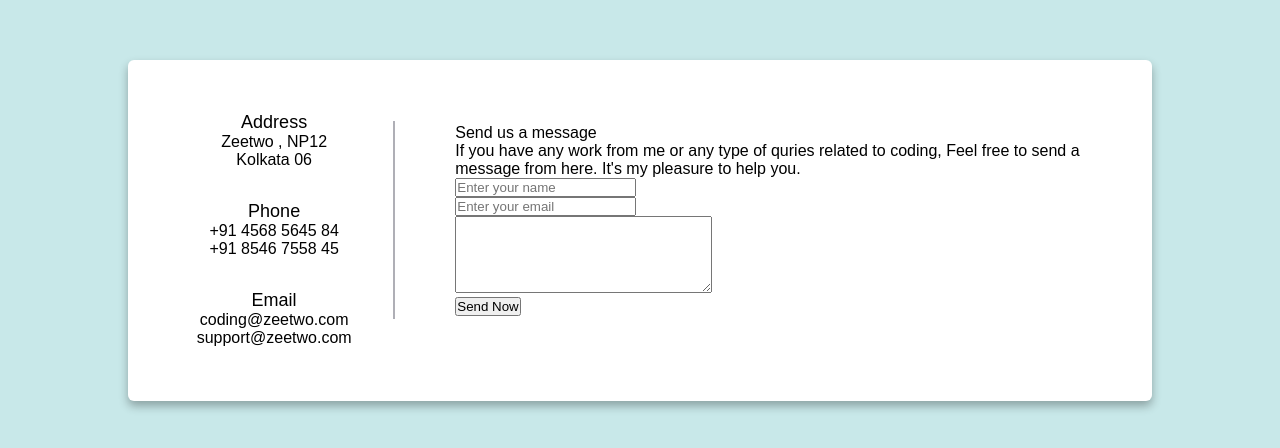
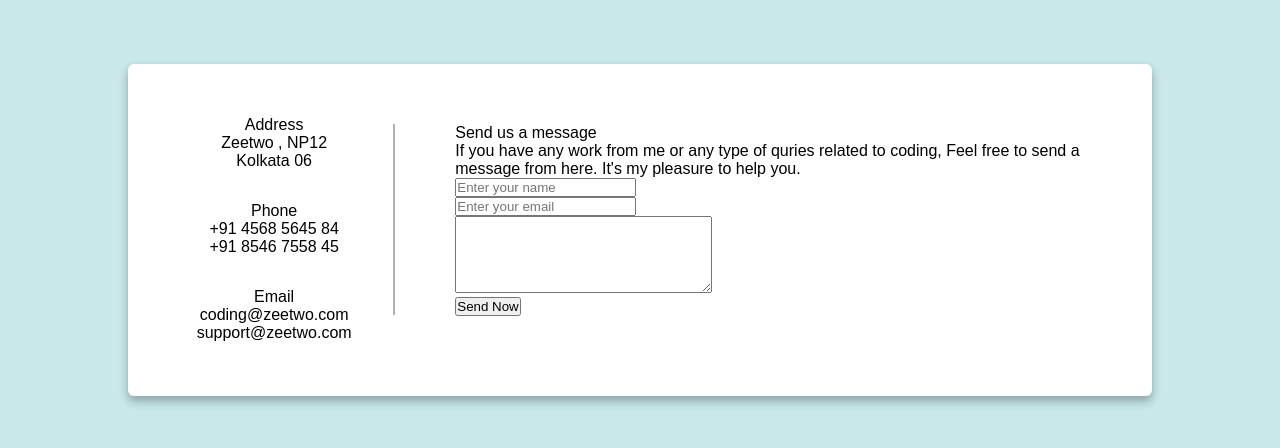
Before and after one commit to Zeetwo/Contact-us-page, a plain HTML site: page index.html in a window 1280 px wide. Shown: the part 170-618 px from the top of the page. Drawn offline with Linux system fonts and the light colour scheme.

Commit message:
some adf

```diff
--- a/index.html
+++ b/index.html
@@ -11,19 +11,19 @@
     <div class="contanier">
         <div class="content">
             <div class="left-side">
-                <div class="address details">
+                <div class="details">
                     <i class="fa-solid fa-location-dot"></i>
                     <div class="topic">Address</div>
                     <div class="text1">Zeetwo , NP12</div>
                     <div class="text2">Kolkata 06</div>
                 </div>
-                <div class="phone details">
+                <div class="details">
                     <i class="fa-solid fa-phone"></i>
                     <div class="topic">Phone</div>
                     <div class="text1">+91 4568 5645 84</div>
                     <div class="text2">+91 8546 7558 45</div>
                 </div>
-                <div class="email details">
+                <div class="details">
                     <i class="fa-solid fa-envelope"></i>
                     <div class="topic">Email</div>
                     <div class="text1">coding@zeetwo.com</div>
@@ -33,7 +33,6 @@
             <div class="right-side">
                 <div class="topic-text">Send us a message</div>
                 <p>If you have any work from me or any type of quries related to coding, Feel free to send a message from here. It's my pleasure to help you. </p>
-
               <form action="#">
                 <div class="input-box">
                     <input type="text" placeholder="Enter your name">
--- a/style.css
+++ b/style.css
@@ -42,15 +42,15 @@ body {
 .content .left-side .details {
     margin: 14px;
     text-align: center;
-}
-.content .left-side .details i {
+/* }
+.content .left-side .details i{
     font-size: 30px;
     color: #3e2093;
     margin-bottom: 10px;
 }
 .content .left-side .details .topic {
     font-size: 18px;
-    font-weight: 500;
+    font-weight: 500; */
 }
 .contanier .content .right-side {
     width: 75%;
```
